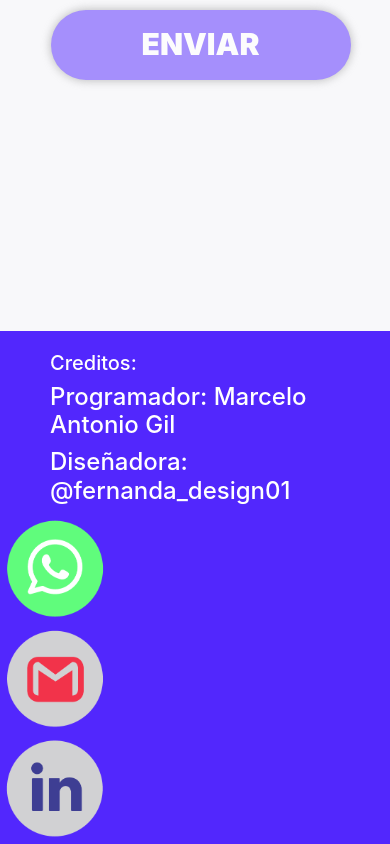
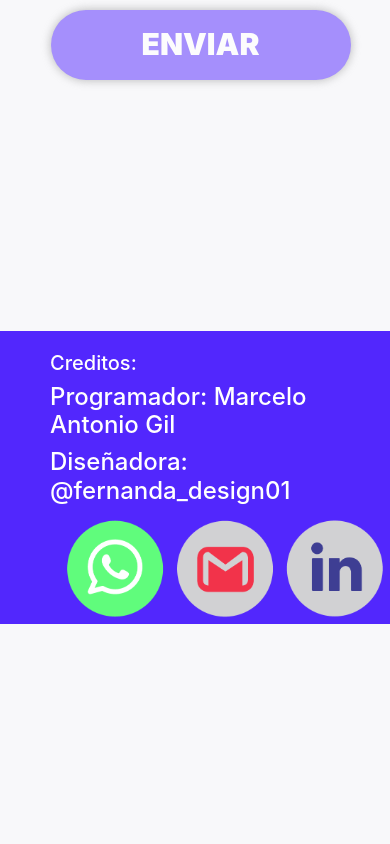
Before and after one commit to coruntios/c-v, an Angular app: page / in a window 390 px wide. Shown: the part 4352-5196 px from the top of the page. After the commit the page ends 4976 px from the top, so only its background shows below. Built offline with nearby package versions, Linux system fonts and the light colour scheme; a web font is replaced by a local one.

Commit message:
Update footer.component.html

```diff
--- a/src/app/shared/footer/footer.component.html
+++ b/src/app/shared/footer/footer.component.html
@@ -12,15 +12,16 @@
     </div>
     <div class="col">
         <div class="row justify-content-end">
-            <div class="col-md-auto">
+            <div>
                 <app-icon-tooltip title="+584246731180" image="../../../assets/footer/wh-01.png"
                     url="//wa.me/584246731180"></app-icon-tooltip>
             </div>
-            <div class="col-md-auto">
-                <app-icon-tooltip title="majg8a@gmail.com" image="../../../assets/footer/gmail-01.png" url="mailto:majg8a@gmail.com">
+            <div>
+                <app-icon-tooltip title="majg8a@gmail.com" image="../../../assets/footer/gmail-01.png"
+                    url="mailto:majg8a@gmail.com">
                 </app-icon-tooltip>
             </div>
-            <div class="col-md-auto">
+            <div>
                 <app-icon-tooltip title="linkedin profile" image="../../../assets/footer/linkeding-01.png"
                     url="https://www.linkedin.com/in/marcelo-gil-ochoa-7aa612179/"></app-icon-tooltip>
             </div>
```
